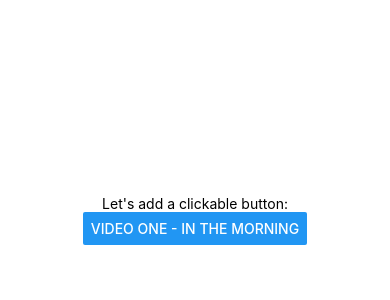
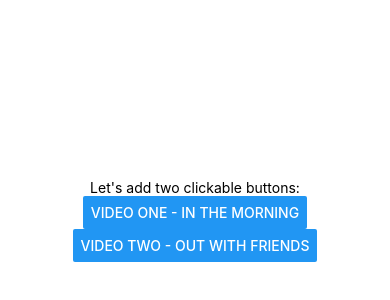
Before and after one commit to DrKalen/Daily-Life-in-Delhi, a React Native app: screen / in a window 390 px wide. Shown: the part 202-502 px from the top of the page. Built offline with nearby package versions, Linux system fonts and the light colour scheme.

Commit message:
Now two clickable buttons work!

```diff
--- a/App.js
+++ b/App.js
@@ -5,13 +5,22 @@ export default class App extends React.Component {
   _onPressButton1() {
     Alert.alert('The user chose video #1!')
   }
+
+  _onPressButton2() {
+    Alert.alert('The user chose video #2!')
+  }
+
   render() {
     return (
       <View style={styles.container}>
-        <Text>Let's add a clickable button:</Text>
+        <Text>Let's add two clickable buttons:</Text>
         <Button
           onPress={this._onPressButton1}
           title="Video One - In the Morning"
+          />
+          <Button
+          onPress={this._onPressButton2}
+          title="Video Two - Out with Friends"
           />
       </View>
     );
```
